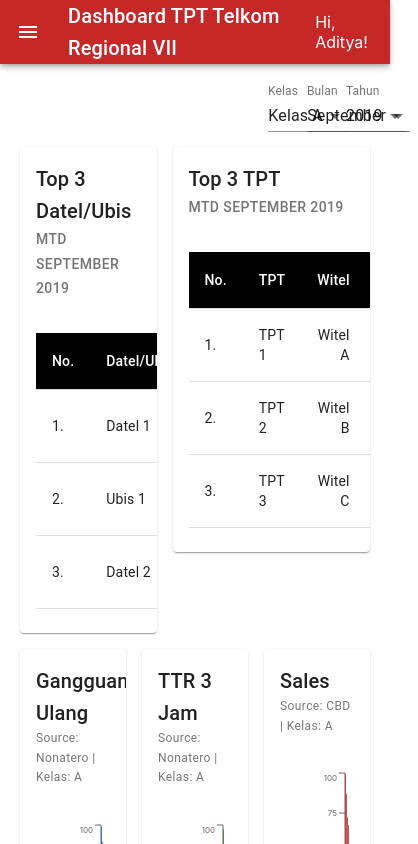
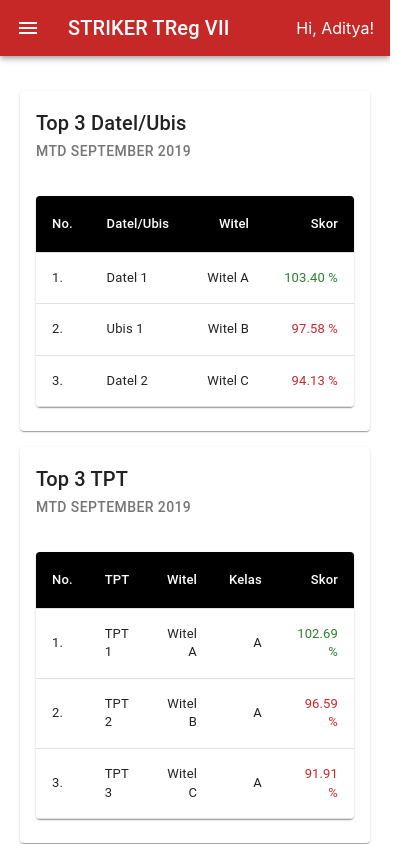
Before and after one commit to tioammar/striker, a React (Create React App) app: page / in a window 390 px wide. Shown: the top 844 px of the page, 418 px wide, since content can reach past the window. Built offline with nearby package versions, Linux system fonts and the light colour scheme.

Commit message:
mobile support

```diff
--- a/src/components/Selector.js
+++ b/src/components/Selector.js
@@ -4,14 +4,6 @@
 function Selector(props){
 
   const months = [
-    {n: 'Januari', v: 1},
-    {n: 'Februari', v: 2},
-    {n: 'Maret', v: 3},
-    {n: 'April', v: 4},
-    {n: 'Mei', v: 5},
-    {n: 'Juni', v: 6},
-    {n: 'Juli', v: 7},
-    {n: 'Agustus', v: 8},
     {n: 'September', v: 9},
     {n: 'Oktober', v: 10},
     {n: 'November', v: 11},
@@ -20,8 +12,8 @@
   const classSelection = props.selection;
 
   return (
-    <Grid container>
-      <Grid item xs={4}>
+    <Grid container style={{marginTop: '10px'}}>
+      <Grid item xs={6}>
         <FormControl>
           <InputLabel>Kelas</InputLabel>
           <Select
@@ -33,7 +25,7 @@
           </Select>
         </FormControl>
       </Grid>
-      <Grid item xs={4}>
+      <Grid item xs={6}>
         <FormControl>
           <InputLabel>Bulan</InputLabel>
           <Select
@@ -45,18 +37,6 @@
           </Select>
         </FormControl>
       </Grid>
-      <Grid item xs={4}>
-        <FormControl>
-          <InputLabel>Tahun</InputLabel>
-          <Select
-            value={props.state.year}
-            onChange={props.onYearChange}>
-            {[2019].map(year => (
-              <MenuItem value={year}>{year}</MenuItem>
-            ))}
-          </Select>
-        </FormControl>
-      </Grid>
     </Grid>
   )
 }
--- a/src/components/TopBar.js
+++ b/src/components/TopBar.js
@@ -3,7 +3,7 @@
 import AppBar from '@material-ui/core/AppBar';
 import Toolbar from '@material-ui/core/Toolbar';
 import Typhography from '@material-ui/core/Typography';
-import { Box, Grid, List, ListItem, ListItemText, IconButton, Avatar, ListItemIcon } from '@material-ui/core';
+import { Box, Grid, List, ListItem, ListItemText, IconButton, ListItemIcon } from '@material-ui/core';
 import MenuIcon from '@material-ui/icons/Menu';
 import ExitToAppIcon from '@material-ui/icons/ExitToApp';
 import BarChartIcon from '@material-ui/icons/BarChart';
@@ -72,13 +72,13 @@
               <Box bgcolor="#c62828" color="primary.contrastText">
                 <Grid container>
                   <Grid container>
-                    <Grid item>
+                    {/* <Grid item>
                     <Avatar
                       className={classes.avatarBig}
                       src={this.props.image}
                     />
-                    </Grid>
-                    <Grid className={classes.drawerHeader} item sm container>
+                    </Grid> */}
+                    {/* <Grid className={classes.drawerHeader} item sm container>
                       <Grid item container direction='column'>
                         <Grid item>
                           <Typhography variant='subtitle1' color='inherit'>
@@ -92,7 +92,7 @@
                           </Typhography>
                         </Grid>
                       </Grid>
-                    </Grid>
+                    </Grid> */}
                   </Grid>
                 </Grid>
               </Box>
@@ -125,7 +125,7 @@
             </Drawer>
             <Typhography className={classes.title} variant='h6' color='inherit'>
               {/* Nama: STRIKER (SISTEM MONITORING KINERJA KORTER) */}
-              Dashboard TPT Telkom Regional VII
+              STRIKER TReg VII
             </Typhography>
             <Typhography variant='title' color='inherit'>
               Hi, {this.props.username}!
--- a/src/components/pages/Main.js
+++ b/src/components/pages/Main.js
@@ -1,7 +1,6 @@
 import React, { Component } from 'react';
-import { withStyles, Grid, Card, CardHeader, CardContent, Table, TableHead, TableRow, TableCell, TableBody } from "@material-ui/core";
+import { withStyles, Grid, Card, CardHeader, CardContent, Table, TableHead, TableRow, TableCell, TableBody, Paper } from "@material-ui/core";
 import Charts from '../charts/Charts';
-import Selector from '../Selector';
 import TopTable from '../table/TopTable';
 import Helper from '../../Helper';
 
@@ -11,6 +10,10 @@
   },
   table: {
     width: '100%',
+  },
+  tableContainer: {
+    width: '100%',
+    overflowX: 'auto'
   }
 })
 
@@ -18,7 +21,7 @@
   head: {
     backgroundColor: theme.palette.common.black,
     color: theme.palette.common.white,
-    fontSize: 14,
+    fontSize: 13,
   }
 }))(TableCell);
 
@@ -188,11 +191,11 @@
         break;
     };
 
-    const classSelection = [
-      {n:'Kelas A', v:'A'},
-      {n:'Kelas B', v:'B'},
-      {n:'Kelas C', v:'C'}
-    ];
+    // const classSelection = [
+    //   {n:'Kelas A', v:'A'},
+    //   {n:'Kelas B', v:'B'},
+    //   {n:'Kelas C', v:'C'}
+    // ];
 
     const datas = [
       {title:'Gangguan Ulang', chart: 'bar', color:'#1565c0', route:'/perf/gaul', dummyData: gaul, source:'Nonatero'},
@@ -211,17 +214,9 @@
         <Grid item xs={8}>
           {/* <Typography variant='h4'>Dashboard</Typography> */}
         </Grid>
-        <Grid item xs={4}>
-          <Selector
-            state={this.state}
-            onClassChange={this.onClassChange}
-            onMonthChange={this.onMonthChange}
-            onYearChange={this.onYearChange}
-            selection={classSelection}/>
-        </Grid>
       </Grid>
       <Grid spacing={2} container>
-        <Grid item xs={5}>
+        <Grid item xs={12} sm={6} md={6}>
           <Card>
             <CardHeader
               title="Top 3 Datel/Ubis"
@@ -229,6 +224,7 @@
               subheader={'Mtd '+month+' '+this.state.year}
               subheaderTypographyProps={{variant:'button', color:'textSecondary'}}/>
             <CardContent>
+              <Paper className={classes.tableContainer}>
               <Table className={classes.table}>
               {/*   // Order: TPT | Witel | Datel | Kelas | Skor  */}
                 <TableHead>
@@ -245,10 +241,11 @@
                   ))}
                 </TableBody>
               </Table>
+              </Paper>
             </CardContent>
           </Card>
         </Grid>
-        <Grid item xs={7}>
+        <Grid item xs={12} sm={6} md={6}>
           <Card>
             <CardHeader
               title="Top 3 TPT"
@@ -256,6 +253,7 @@
               subheader={'Mtd '+month+' '+this.state.year}
               subheaderTypographyProps={{variant:'button', color:'textSecondary'}}/>
             <CardContent>
+              <Paper className={classes.tableContainer}>
               <Table className={classes.table}>
               {/*   // Order: TPT | Witel | Datel | Kelas | Skor  */}
                 <TableHead>
@@ -273,11 +271,12 @@
                   ))}
                 </TableBody>
               </Table>
+              </Paper>
             </CardContent>
           </Card>
         </Grid>
         {datas.map(data => (
-        <Grid item xs={4}>
+        <Grid item xs={12} sm={6} md={4}>
           {/* next we will generate every data on chart */}
           <Charts
             title={data.title}
@@ -289,7 +288,7 @@
             class={this.state.class}/>
         </Grid>
         ))}
-        <Grid item xs={4}>
+        <Grid item xs={12} sm={6} md={4}>
           <Card>
             <CardHeader
               title='Network Reporting'
--- a/src/components/pages/Page.js
+++ b/src/components/pages/Page.js
@@ -1,6 +1,6 @@
 import React from 'react';
 import { Component } from "react";
-import { Typography, Grid, withStyles, Table, TableHead, TableRow, TableCell, TableBody, Paper, LinearProgress } from "@material-ui/core";
+import { Typography, Grid, withStyles, Table, TableHead, TableRow, TableCell, TableBody, Paper, LinearProgress, Button } from "@material-ui/core";
 import Selector from '../Selector';
 import DataTable from '../table/DataTable';
 
@@ -10,11 +10,15 @@
     margin: 'auto',
     width: '80%',
     marginTop: 20,
-    marginBottom: 20,
+    marginBottom: 20
   },
   table: {
+    width: '100%'
+  },
+  tableContainer: {
+    marginTop: 20,
     width: '100%',
-    marginTop: 20,
+    overflowX: 'auto'
   }
 });
 
@@ -22,7 +26,7 @@
   head: {
     backgroundColor: theme.palette.common.black,
     color: theme.palette.common.white,
-    fontSize: 15,
+    fontSize: 13,
   }
 }))(TableCell);
 
@@ -83,16 +87,20 @@
 
   onClassChange = (event) => {
     this.setState({class: event.target.value});
-    this.getData(event.target.value, this.state.month);
+    // this.getData(event.target.value, this.state.month);
   }
 
   onMonthChange = (event) => {
     this.setState({month: event.target.value});
-    this.getData(this.state.class, event.target.value)
+    // this.getData(this.state.class, event.target.value)
   }
 
   onYearChange = (event) => {
     this.setState({year: event.target.value});
+  }
+
+  onSubmitClicked = (event) => {
+    this.getData(this.state.class, this.state.month);
   }
 
   getData(cls, bln) {
@@ -136,21 +144,24 @@
     return (
       <div>
       <Paper className={classes.paper}>
-      <Grid container xs={12}>
-        <Grid item xs={8}>
+      <Grid container xs={12} spacing={1}>
+        <Grid item xs={12} sm={6} md={8}>
           <Typography variant='h5'>{this.state.title}</Typography>
           <Typography variant='body2' color='textSecondary'>{this.state.unit}</Typography>
         </Grid>
-        <Grid item xs={4}>
+        <Grid item xs={9} sm={4} md={3}>
           <Selector
               state={this.state}
               onClassChange={this.onClassChange}
               onMonthChange={this.onMonthChange}
-              onYearChange={this.onYearChange}
               selection={classSelection}/>
         </Grid>
+        <Grid item xs={3} sm={2} md={1}>
+          <Button variant="contained" style={{backgroundColor: '#388e3c', color: 'white', marginTop: '20px'}} onClick={this.onSubmitClicked}>Submit</Button>
+        </Grid>
       </Grid>
-      <Grid container xs={12}>
+      <Grid container xs={12} sm={12} md={12}>
+        <Paper className={classes.tableContainer}>
         <Table className={classes.table}>
           {/*   // Order: tpt | Target | Real | Ach. | Growth  */}
           <TableHead>
@@ -169,6 +180,7 @@
             <ErrorCatch error={this.state.isError} data={this.state.data}/>
           }
         </Table>
+        </Paper>
       </Grid>
       </Paper>
       </div>
--- a/src/components/table/DataTable.js
+++ b/src/components/table/DataTable.js
@@ -1,5 +1,11 @@
 import React from "react";
-import { TableRow, TableCell } from "@material-ui/core";
+import { TableRow, TableCell, withStyles } from "@material-ui/core";
+
+const TBody = withStyles(theme => ({
+  body: {
+    fontSize: 13,
+  }
+}))(TableCell);
 
 function DataTable(props) {
 
@@ -12,17 +18,17 @@
 
   return (
     <TableRow>
-      <TableCell>{index}.</TableCell>
-      <TableCell>{data.location}</TableCell>
-      <TableCell>{data.witel}</TableCell>
-      <TableCell align='right'>{data.currentTarget}</TableCell>
-      <TableCell align='right'>{data.currentMonth}</TableCell>
+      <TBody>{index}.</TBody>
+      <TBody>{data.location}</TBody>
+      <TBody>{data.witel}</TBody>
+      <TBody align='right'>{data.currentTarget}</TBody>
+      <TBody align='right'>{data.currentMonth}</TBody>
       {data.achievement >= 100 ?
-        <TableCell align='right' style={{color: '#2e7d32'}}>{(data.achievement * 1).toFixed(2)} %</TableCell> :
-        <TableCell align='right' style={{color: '#c62828'}}>{(data.achievement * 1).toFixed(2)} %</TableCell>}
+        <TBody align='right' style={{color: '#2e7d32'}}>{(data.achievement * 1).toFixed(2)} %</TBody> :
+        <TBody align='right' style={{color: '#c62828'}}>{(data.achievement * 1).toFixed(2)} %</TBody>}
       {getGrowth() > 0 ?
-        <TableCell align='right' style={{color: '#2e7d32'}}>{getGrowth()} %</TableCell> :
-        <TableCell align='right' style={{color: '#c62828'}}>{getGrowth()} %</TableCell>}
+        <TBody align='right' style={{color: '#2e7d32'}}>{getGrowth()} %</TBody> :
+        <TBody align='right' style={{color: '#c62828'}}>{getGrowth()} %</TBody>}
     </TableRow>
   )
 }
--- a/src/components/table/TopTable.js
+++ b/src/components/table/TopTable.js
@@ -1,5 +1,11 @@
 import React from "react";
-import { TableRow, TableCell } from "@material-ui/core";
+import { TableRow, TableCell, withStyles } from "@material-ui/core";
+
+const TBody = withStyles(theme => ({
+  body: {
+    fontSize: 13,
+  }
+}))(TableCell);
 
 function TopTable(props) {
 
@@ -8,13 +14,13 @@
   // TPT | Witel | Datel | Kelas | Skor
   return (
     <TableRow>
-      <TableCell>{data.i}.</TableCell>
-      <TableCell>{data.name}</TableCell>
-      <TableCell align='right'>{data.witel}</TableCell>
-      {props.isUbis ? '' : <TableCell align='right'>{data.class}</TableCell>}
+      <TBody>{data.i}.</TBody>
+      <TBody>{data.name}</TBody>
+      <TBody align='right'>{data.witel}</TBody>
+      {props.isUbis ? '' : <TBody align='right'>{data.class}</TBody>}
       {data.score >= 100 ?
-        <TableCell align='right' style={{color: '#2e7d32'}}>{data.score} %</TableCell> :
-        <TableCell align='right' style={{color: '#c62828'}}>{data.score} %</TableCell>}
+        <TBody align='right' style={{color: '#2e7d32'}}>{data.score} %</TBody> :
+        <TBody align='right' style={{color: '#c62828'}}>{data.score} %</TBody>}
     </TableRow>
   )
 }
```
